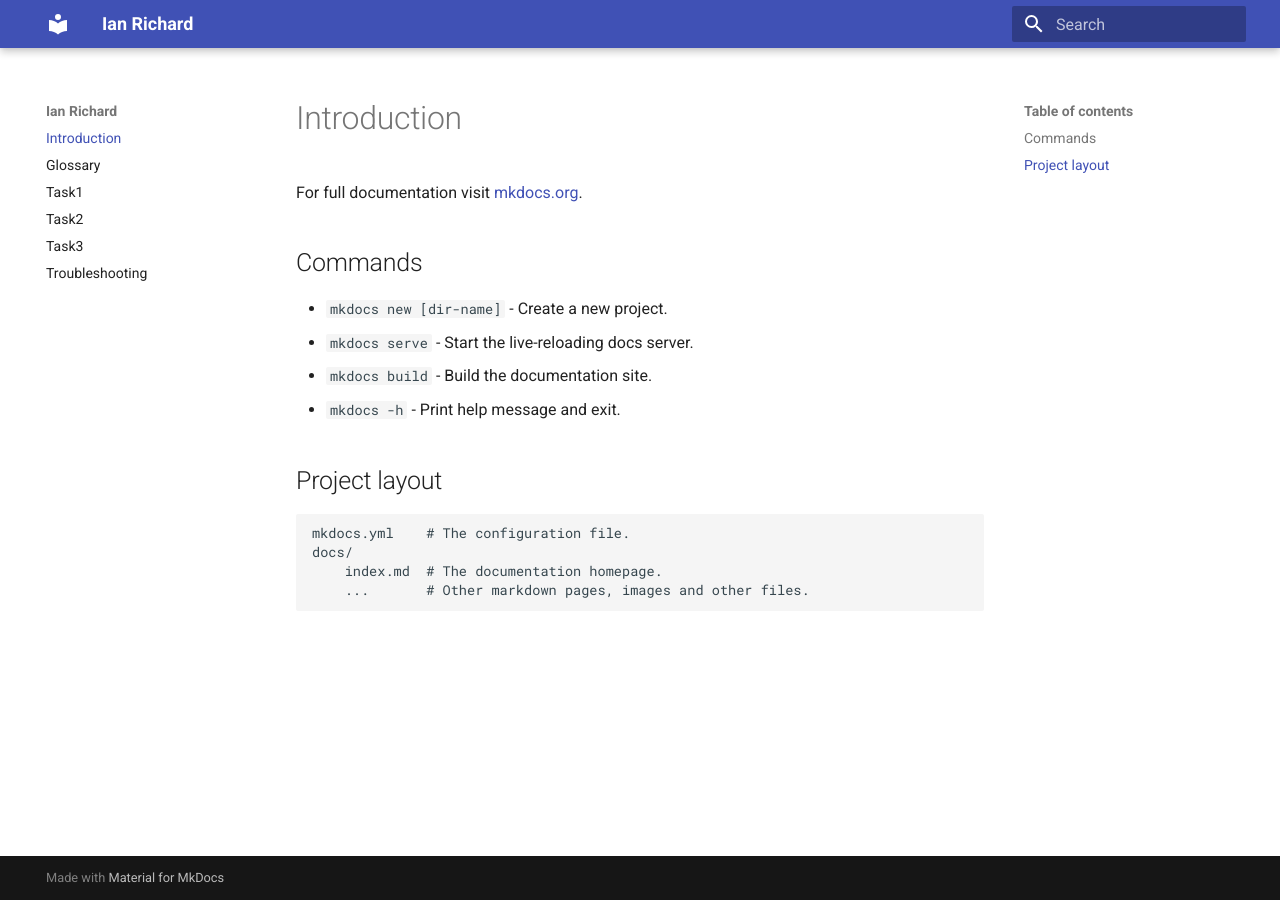
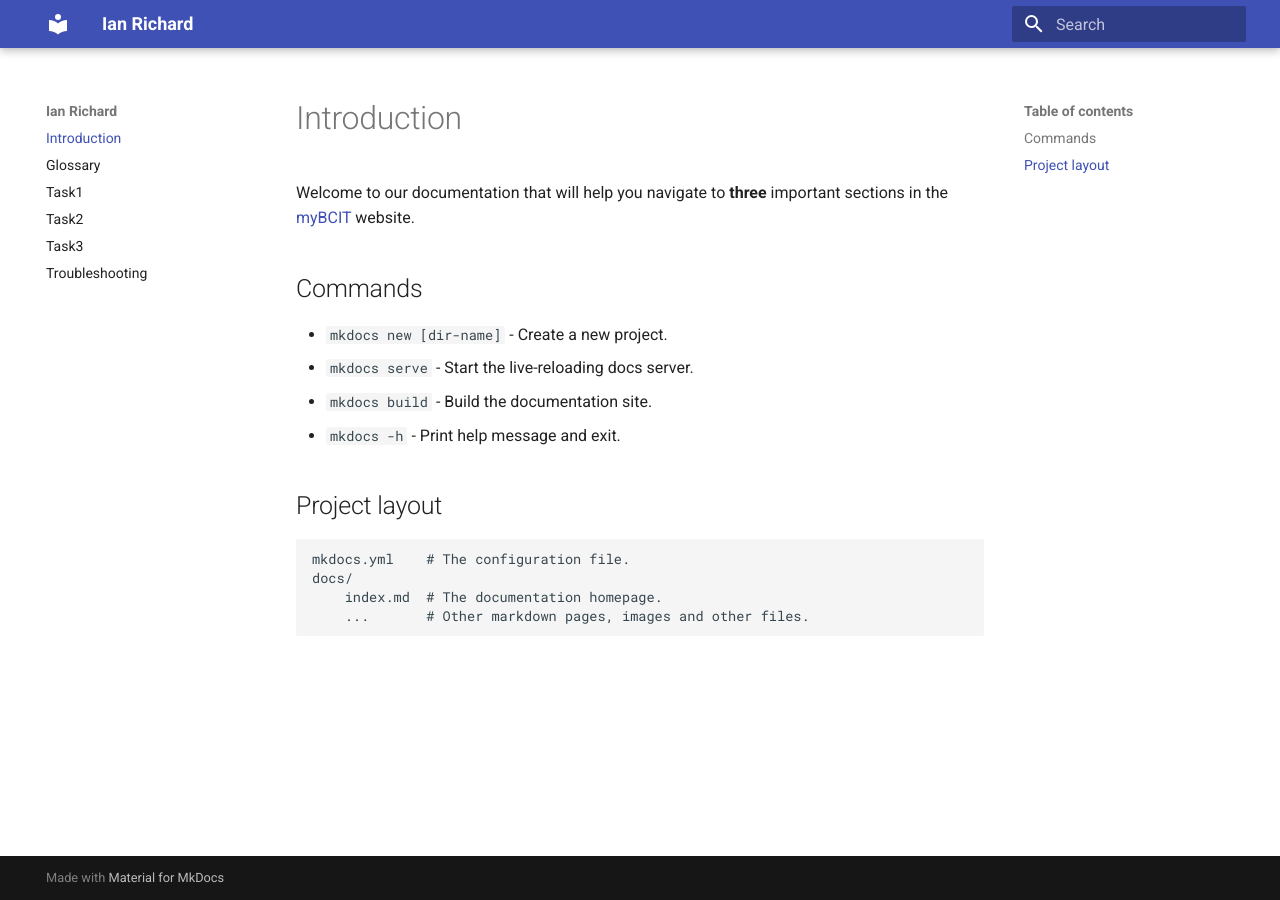
Before and after one commit to beingaturtle/beingaturtle.github.io, an MkDocs documentation site: the page built from docs/index.md, in a window 1280 px wide. Built offline with MkDocs 1.6.1 and Material for MkDocs 9.7.7, drawn with Linux system fonts in a browser that asks for light colours.

Commit message:
Add small intro on index.md

```diff
--- a/docs/index.md
+++ b/docs/index.md
@@ -1,6 +1,7 @@
 # Introduction
 
-For full documentation visit [mkdocs.org](https://www.mkdocs.org).
+Welcome to our documentation that will help you navigate to <strong> three </strong> important sections in the
+[myBCIT](https://my.bcit.ca/) website.
 
 ## Commands
 
```
